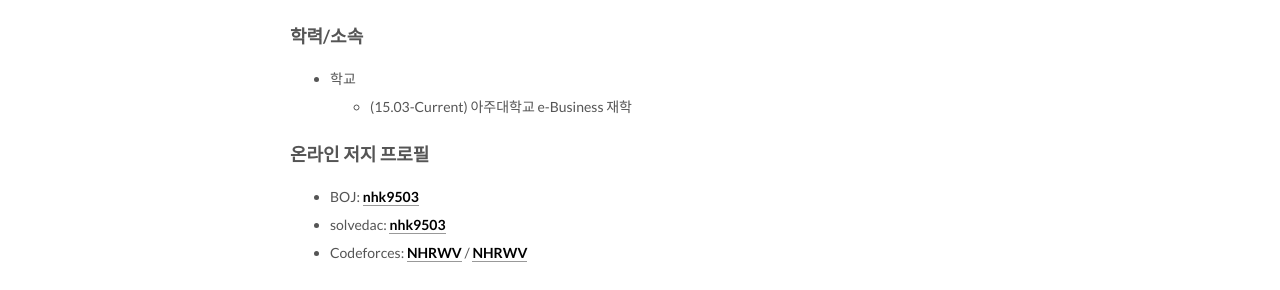
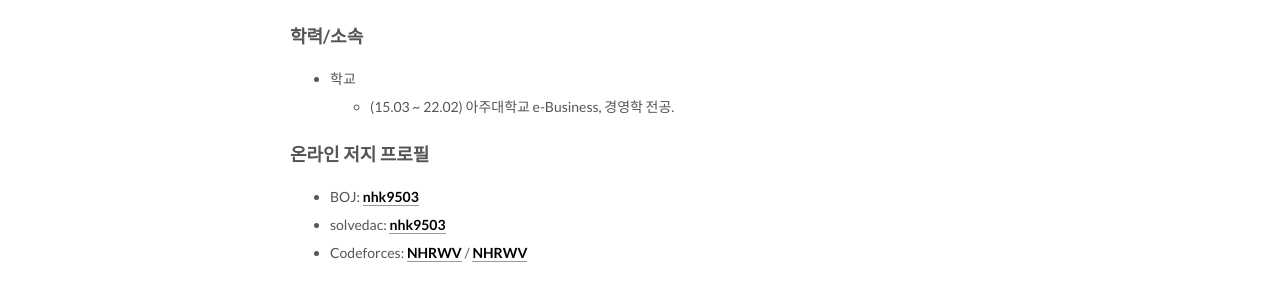
Before and after one commit to NHRWV/nhrwv.github.io, a Jekyll site: the page built from about/index.md, in a window 1280 px wide. Shown: the part 442-732 px from the top of the page. Built offline with Jekyll 4.4.1, drawn with Linux system fonts in a browser that asks for light colours; nearby versions of some CDN libraries; comment, search, counter and statistics services are not loaded; our own code applies the rules of GitHub Pages for plain Markdown files.

Commit message:
Update index.md

```diff
--- a/about/index.md
+++ b/about/index.md
@@ -7,7 +7,7 @@
 
 ### 학력/소속
 * 학교
-  * (15.03-Current) 아주대학교 e-Business 재학
+  * (15.03 ~ 22.02) 아주대학교 e-Business, 경영학 전공.
 
 ### 온라인 저지 프로필
 {% include judge_profile.html boj_id="nhk9503" boj_bias="27" codeforces_id="NHRWV" %}
```
